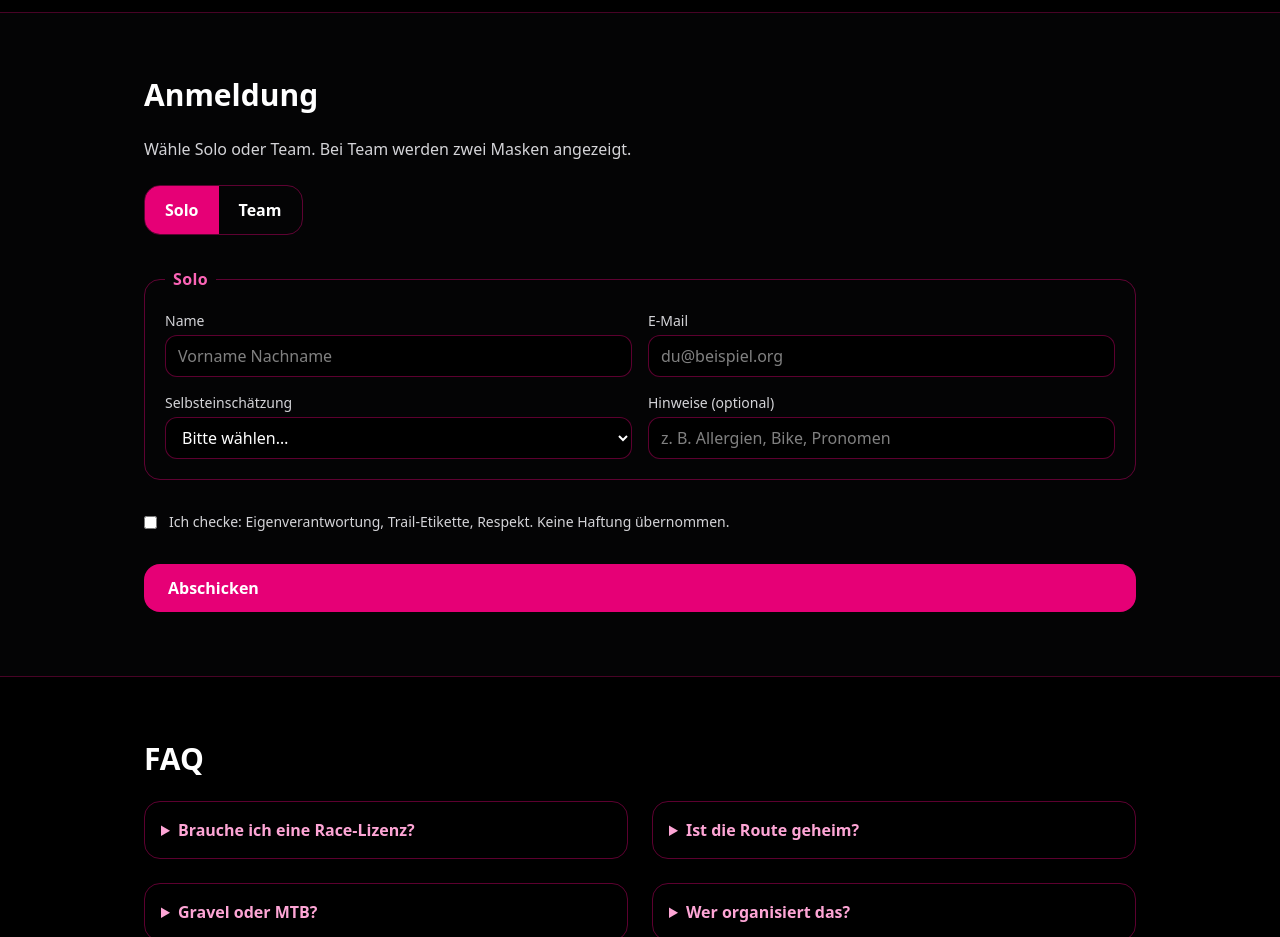
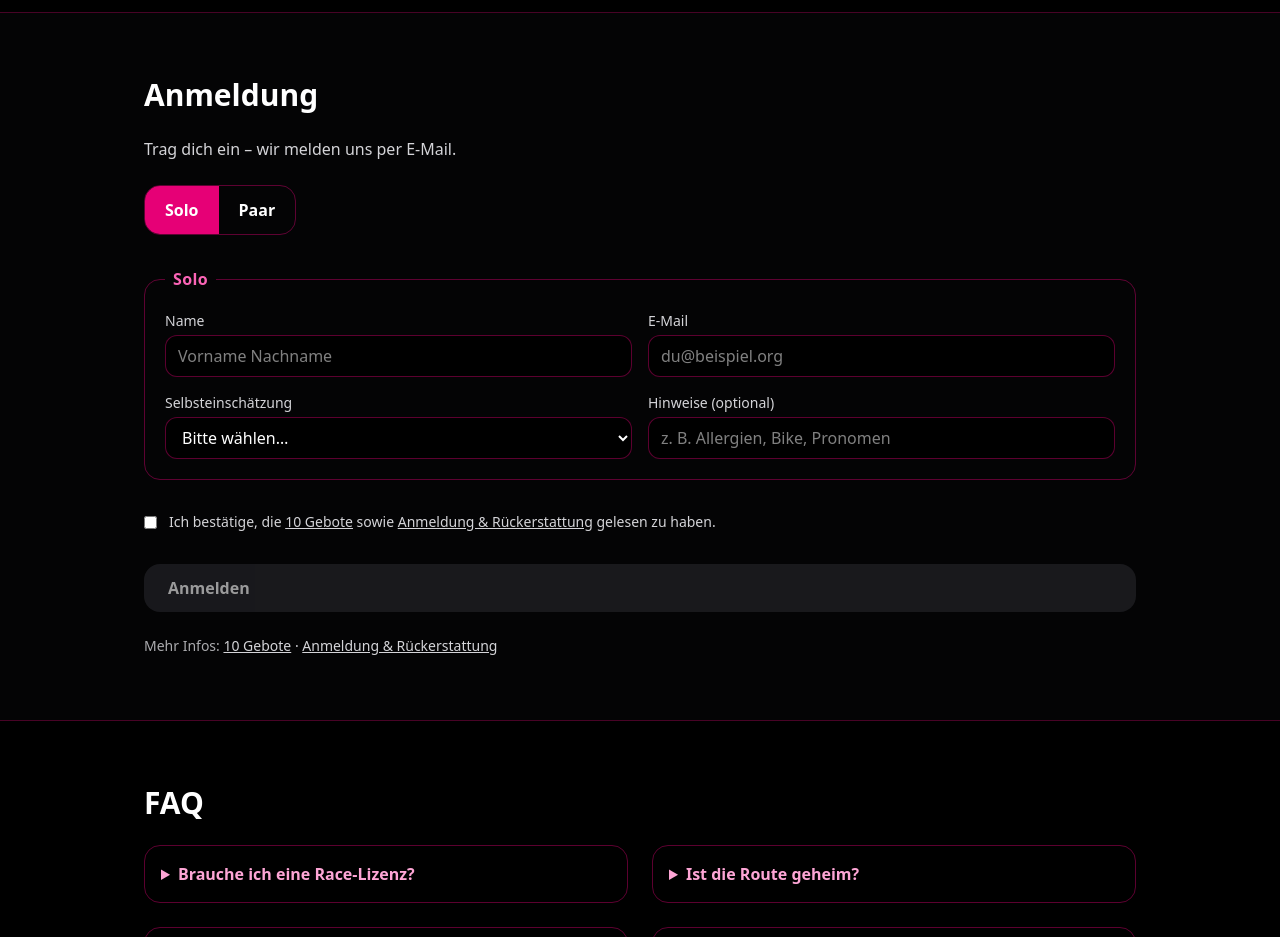
Before and after one commit to Henning-Kubatzsch/HeartTimesWebsite, a Next.js app: page /de in a window 1280 px wide. Shown: the part 980-1917 px from the top of the page. Built offline with nearby package versions, Linux system fonts and the light colour scheme.

Commit message:
links to 10commandments and registration_refund in registration proces

```diff
--- a/app/[locale]/page.tsx
+++ b/app/[locale]/page.tsx
@@ -3,6 +3,7 @@
 import {useState, ReactNode} from "react";
 import Image from "next/image";
 import {useTranslations, useLocale} from "next-intl";
+import { useEffect } from "react";
 
 
 // ---------- UI Bits ----------
@@ -93,6 +94,72 @@ function GridNoise() {
   );
 }
 
+function AckWithLinks({ locale }: { locale: string }) {
+  const [checked, setChecked] = useState(false);
+  const t = useTranslations('Home'); // gleicher Namespace wie oben
+
+  useEffect(() => {
+    const ev = new CustomEvent('ack-change', { detail: checked });
+    window.dispatchEvent(ev);
+  }, [checked]);
+
+  return (
+    <div className="flex items-start gap-3 text-sm">
+      <input
+        id="ack-terms"
+        name="ack-terms"
+        type="checkbox"
+        required
+        checked={checked}
+        onChange={(e) => setChecked(e.target.checked)}
+        className="mt-1 accent-pink-600"
+      />
+      <label htmlFor="ack-terms" className="text-zinc-300">
+        {t.rich('signup.acknowledge', {
+          Ten: (chunks) => (
+            <a href={`/${locale}/10commandments`} className="underline hover:text-pink-400">
+              {chunks}
+            </a>
+          ),
+          RegRefund: (chunks) => (
+            <a href={`/${locale}/registration_refund`} className="underline hover:text-pink-400">
+              {chunks}
+            </a>
+          )
+        })}
+      </label>
+    </div>
+  );
+}
+
+
+function SubmitWithGuard({ label }: { label: string }) {
+  const [enabled, setEnabled] = useState(false);
+
+  useEffect(() => {
+    const onAck = (e: Event) => {
+      const detail = (e as CustomEvent<boolean>).detail;
+      setEnabled(Boolean(detail));
+    };
+    window.addEventListener('ack-change', onAck);
+    return () => window.removeEventListener('ack-change', onAck);
+  }, []);
+
+  return (
+    <button
+      type="submit"
+      disabled={!enabled}
+      className={`self-start inline-flex items-center gap-2 px-6 py-3 rounded-2xl font-semibold transition
+        ${enabled ? 'bg-pink-600 hover:bg-pink-500' : 'bg-zinc-700/60 cursor-not-allowed opacity-60'}
+      `}
+      aria-disabled={!enabled}
+    >
+      {label}
+    </button>
+  );
+}
+
+
 // ---------- Page ----------
 export default function HeartTimesSite() {
   const t = useTranslations('Home');
@@ -117,7 +184,6 @@ export default function HeartTimesSite() {
         </div>
       </header>
       */}
-
 
 
       {/* Hero */}
@@ -196,43 +262,47 @@ export default function HeartTimesSite() {
           {/* Mode Toggle */}
           <div className="inline-flex rounded-2xl border border-pink-600/40 overflow-hidden mb-8">
             <button
-              onClick={() => setMode("solo")}
-              className={`px-5 py-3 font-semibold ${mode === "solo" ? "bg-pink-600" : "bg-transparent hover:bg-pink-600/10"}`}
-              aria-pressed={mode === "solo"}
+              onClick={() => setMode('solo')}
+              className={`px-5 py-3 font-semibold ${mode === 'solo' ? 'bg-pink-600' : 'bg-transparent hover:bg-pink-600/10'}`}
+              aria-pressed={mode === 'solo'}
             >
               {t('signup.modes.solo')}
             </button>
             <button
-              onClick={() => setMode("team")}
-              className={`px-5 py-3 font-semibold ${mode === "team" ? "bg-pink-600" : "bg-transparent hover:bg-pink-600/10"}`}
-              aria-pressed={mode === "team"}
+              onClick={() => setMode('team')}
+              className={`px-5 py-3 font-semibold ${mode === 'team' ? 'bg-pink-600' : 'bg-transparent hover:bg-pink-600/10'}`}
+              aria-pressed={mode === 'team'}
             >
               {t('signup.modes.team')}
             </button>
           </div>
 
-          <form onSubmit={async (e) => {
+          <form
+            onSubmit={async (e) => {
               e.preventDefault();
               const form = e.currentTarget as HTMLFormElement;
               const fd = new FormData(form);
 
-            // helper: FormData -> Entry
               const entry = (p: string) => ({
                 name: String(fd.get(`${p}-name`) || '').trim(),
                 email: String(fd.get(`${p}-email`) || '').trim(),
-              self: String(fd.get(`${p}-flinta`) || '').trim(), // 'flinta' | 'nicht-flinta' | 'sage-ich-nicht'
+                self: String(fd.get(`${p}-flinta`) || '').trim(),
                 notes: String(fd.get(`${p}-notes`) || '').trim() || undefined
               });
 
-            // payload bauen
               const payload =
                 mode === 'solo'
                   ? { mode: 'solo' as const, locale, entries: [entry('solo')] }
                   : { mode: 'team' as const, locale, entries: [entry('a'), entry('b')] };
 
-            // mini-validierung
               if (payload.entries.some(r => !r.name || !r.email)) {
-              alert('Bitte Name und E-Mail ausfüllen.');
+                alert(t('signup.alerts.missingFields'));
+                return;
+              }
+
+              const agree = (fd.get('ack-terms') as string) === 'on';
+              if (!agree) {
+                alert(t('signup.alerts.mustAcknowledge'));
                 return;
               }
 
@@ -245,17 +315,18 @@ export default function HeartTimesSite() {
                 const data = await res.json();
 
                 if (res.ok && data?.ok) {
-                alert('Danke! Wir melden uns per Mail.');
+                  alert(t('signup.alerts.success'));
                   form.reset();
-                setMode('solo'); // zurücksetzen, optional
+                  setMode('solo');
                 } else {
-                alert(`Fehler: ${data?.error ?? 'Unbekannter Fehler'}`);
+                  alert(`${t('signup.alerts.error')}: ${data?.error ?? t('signup.alerts.unknown')}`);
                 }
               } catch {
-              alert('Netzwerkfehler. Versuch es später nochmal.');
+                alert(t('signup.alerts.network'));
               }
             }}
-          className="grid gap-8">
+            className="grid gap-8"
+          >
             {mode === 'solo' ? (
               <PersonForm title={t('signup.forms.solo')} prefix="solo" />
             ) : (
@@ -265,19 +336,27 @@ export default function HeartTimesSite() {
               </div>
             )}
 
-          <div className="flex items-start gap-3 text-sm">
-            <input id="terms" type="checkbox" required className="mt-1 accent-pink-600" />
-            <label htmlFor="terms" className="text-zinc-300">
-              {t('signup.terms')}
-            </label>
+            {/* Pflicht-Bestätigung mit Links */}
+            <AckWithLinks locale={locale} />
+
+            {/* Submit-Button mit Guard */}
+            <SubmitWithGuard label={t('signup.submit')} />
+          </form>
+
+          {/* Zusatzlinks unter dem Formular */}
+          <div className="mt-6 text-sm text-zinc-300">
+            <span className="opacity-80">{t('signup.readMore')}</span>{' '}
+            <a href={`/${locale}/10commandments`} className="underline hover:text-pink-400">
+              {t('signup.links.ten')}
+            </a>{' '}
+            ·{' '}
+            <a href={`/${locale}/registration_refund`} className="underline hover:text-pink-400">
+              {t('signup.links.registrationRefund')}
+            </a>
           </div>
-
-          <button type="submit" className="self-start inline-flex items-center gap-2 px-6 py-3 rounded-2xl bg-pink-600 hover:bg-pink-500 font-semibold">
-            {t('signup.submit')}
-          </button>
-        </form>
         </div>
       </section>
+
 
       {/* FAQ */}
       <section id="faq" className="max-w-5xl mx-auto px-4 py-16">
--- a/messages/de.json
+++ b/messages/de.json
@@ -18,13 +18,26 @@
         "After-Ride: Park, Pizza, portable Box."
       ]
     },
-    "signup": {
+     "signup": {
       "title": "Anmeldung",
-      "hint": "Wähle Solo oder Team. Bei Team werden zwei Masken angezeigt.",
-      "modes": { "solo": "Solo", "team": "Team" },
-      "forms": { "solo": "Solo", "teamA": "Team · Person A", "teamB": "Team · Person B" },
-      "terms": "Ich checke: Eigenverantwortung, Trail-Etikette, Respekt. Keine Haftung übernommen.",
-      "submit": "Abschicken"
+      "hint": "Trag dich ein – wir melden uns per E-Mail.",
+      "modes": { "solo": "Solo", "team": "Paar" },
+      "forms": { "solo": "Solo", "teamA": "Person A", "teamB": "Person B" },
+      "readMore": "Mehr Infos:",
+      "links": {
+        "ten": "10 Gebote",
+        "registrationRefund": "Anmeldung & Rückerstattung"
+      },
+      "acknowledge": "Ich bestätige, die <Ten>10 Gebote</Ten> sowie <RegRefund>Anmeldung & Rückerstattung</RegRefund> gelesen zu haben.",
+      "submit": "Anmelden",
+      "alerts": {
+        "missingFields": "Bitte Name und E-Mail ausfüllen.",
+        "mustAcknowledge": "Bitte bestätige, dass du beide Seiten gelesen hast.",
+        "success": "Danke! Wir melden uns per Mail.",
+        "error": "Fehler",
+        "unknown": "Unbekannter Fehler",
+        "network": "Netzwerkfehler. Versuch es später nochmal."
+      }
     },
     "faq": {
       "q1": "Brauche ich eine Race-Lizenz?",
--- a/messages/en.json
+++ b/messages/en.json
@@ -19,12 +19,25 @@
       ]
     },
     "signup": {
-      "title": "Sign up",
-      "hint": "Choose Solo or Team. Team shows two forms.",
-      "modes": { "solo": "Solo", "team": "Team" },
-      "forms": { "solo": "Solo", "teamA": "Team · Rider A", "teamB": "Team · Rider B" },
-      "terms": "Acknowledged: personal responsibility, trail etiquette, respect. No liability assumed.",
-      "submit": "Send"
+      "title": "Sign Up",
+      "hint": "Enter your details – we’ll get back to you via email.",
+      "modes": { "solo": "Solo", "team": "Pair" },
+      "forms": { "solo": "Solo", "teamA": "Person A", "teamB": "Person B" },
+      "readMore": "More info:",
+      "links": {
+        "ten": "10 Commandments",
+        "registrationRefund": "Registration & Refund"
+      },
+      "acknowledge": "I confirm that I have read the <Ten>10 Commandments</Ten> and the <RegRefund>Registration & Refund</RegRefund> page.",
+      "submit": "Submit",
+      "alerts": {
+        "missingFields": "Please fill in name and email.",
+        "mustAcknowledge": "Please confirm you have read both pages.",
+        "success": "Thanks! We’ll contact you via email.",
+        "error": "Error",
+        "unknown": "Unknown error",
+        "network": "Network error. Please try again later."
+      }
     },
     "faq": {
       "q1": "Do I need a race license?",
```
Lines whose indentation alone changed are shown as unchanged.
